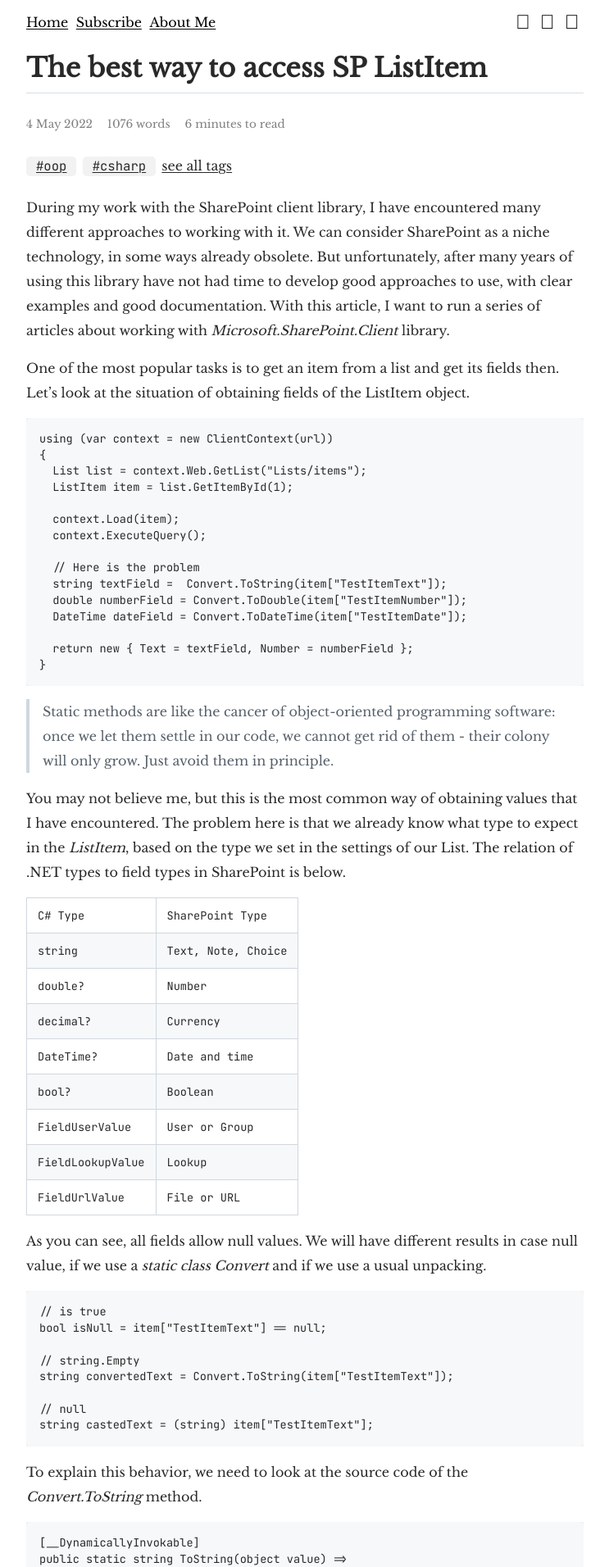
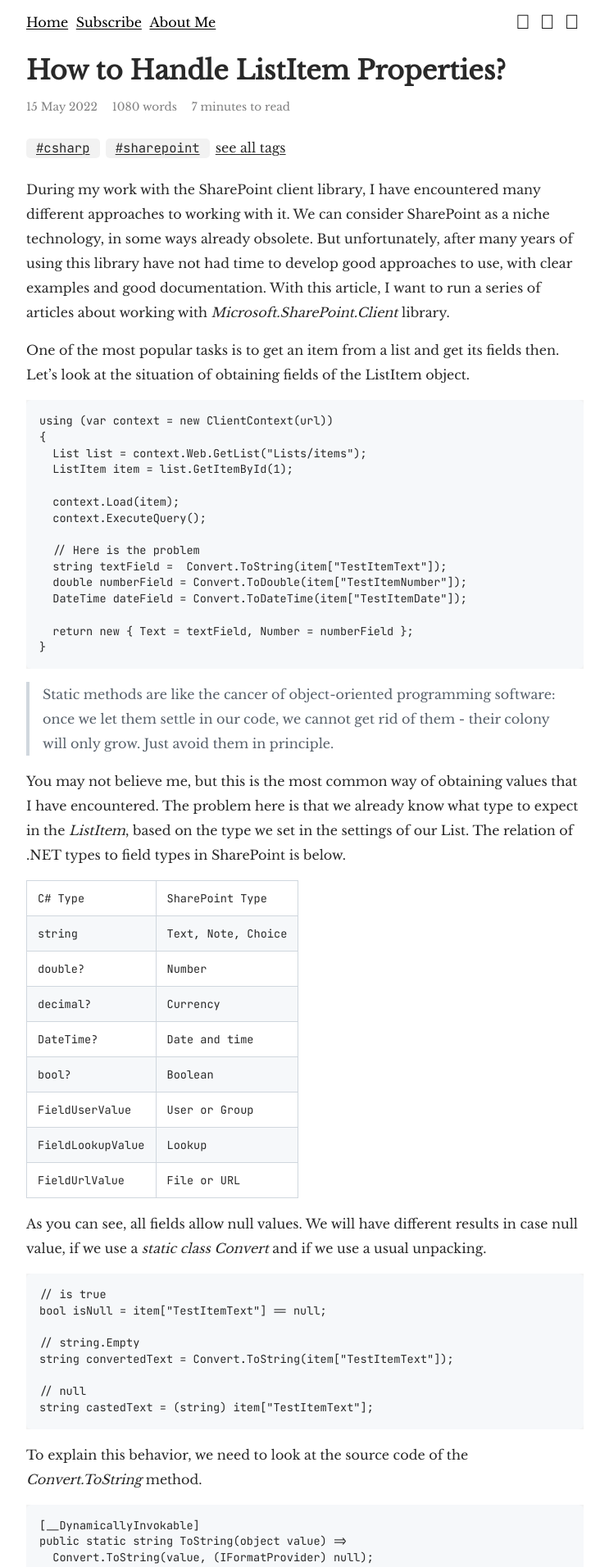
Before and after one commit to burmistrov-tech/blog, a Jekyll site: the page built from _posts/2022/may/2022-05-15-unpacking-from-listitem.md, in a window 1280 px wide. Shown: the top 1912 px of the page at 82% size, without its empty margins (268-1011 px from the left). Built offline with Jekyll 4.4.1, drawn with Linux system fonts in a browser that asks for light colours; some web fonts are replaced; comment, search, counter and statistics services are not loaded; some of the changed text lies outside the part shown.

Commit message:
article update

````diff
--- a/_posts/2022/may/2022-05-04-unpacking-from-listitem.md
+++ b/_posts/2022/may/2022-05-15-unpacking-from-listitem.md
@@ -1,10 +1,10 @@
 ---
 layout: post
-title: "The best way to access SP ListItem"
-date: 2022-05-04
+title: "How to Handle ListItem Properties?"
+date: 2022-05-15
 tags: |
-  oop
   csharp
+  sharepoint
 ---
 
 During my work with the SharePoint client library, I have encountered many different approaches to working with it. We can consider SharePoint as a niche technology, in some ways already obsolete. But unfortunately, after many years of using this library have not had time to develop good approaches to use, with clear examples and good documentation. With this article, I want to run a series of articles about working with _Microsoft.SharePoint.Client_ library.
@@ -57,7 +57,7 @@ To explain this behavior, we need to look at the source code of the _Convert.ToS
 ``` csharp
 [__DynamicallyInvokable]
 public static string ToString(object value) =>
-	Convert.ToString(value, (IFormatProvider) null);
+  Convert.ToString(value, (IFormatProvider) null);
 
 [__DynamicallyInvokable]
 public static string ToString(object value, IFormatProvider provider)
--- a/_sass/_metadata.scss
+++ b/_sass/_metadata.scss
@@ -1,5 +1,6 @@
 ul.post-metadata {
   padding-left: 0px;
+  margin: 0;
 }
 
 ul.post-metadata li {
--- a/assets/css/layout.scss
+++ b/assets/css/layout.scss
@@ -78,10 +78,8 @@ h6 {
 }
 
 h1 {
-  margin: .67em 0;
-  padding-bottom: .3em;
   font-size: 2em;
-  border-bottom: 1px solid hsla(210,18%,87%,1);
+  margin-bottom: .25em;
 }
 
 h2 {
````
Also changed, not shown: other parts of _posts/2022/may/2022-05-15-unpacking-from-listitem.md (+17 -14 lines).
